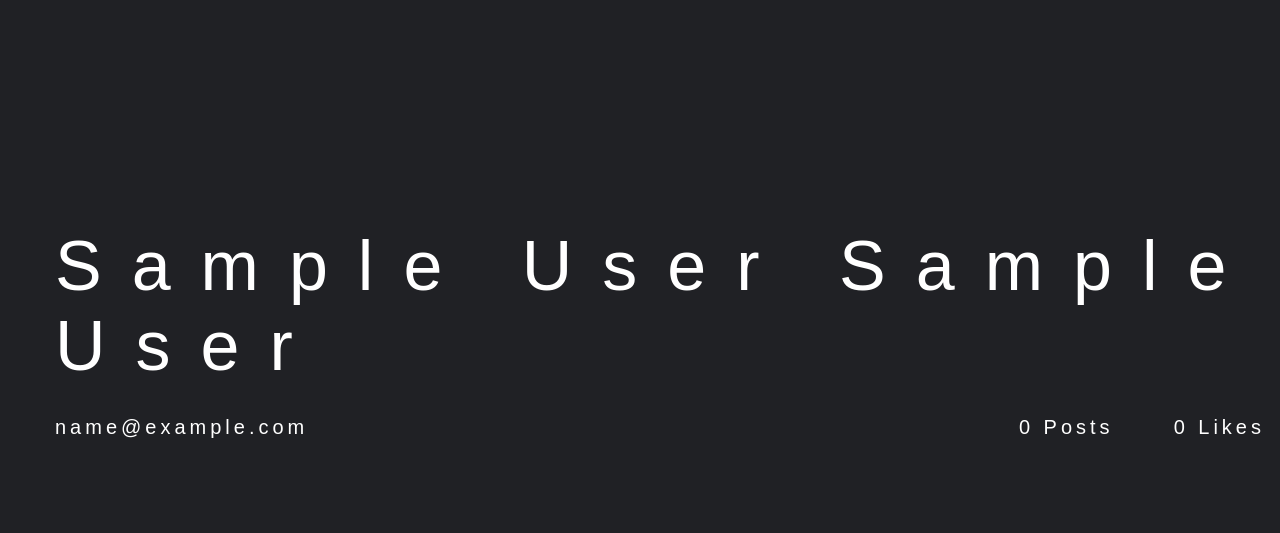
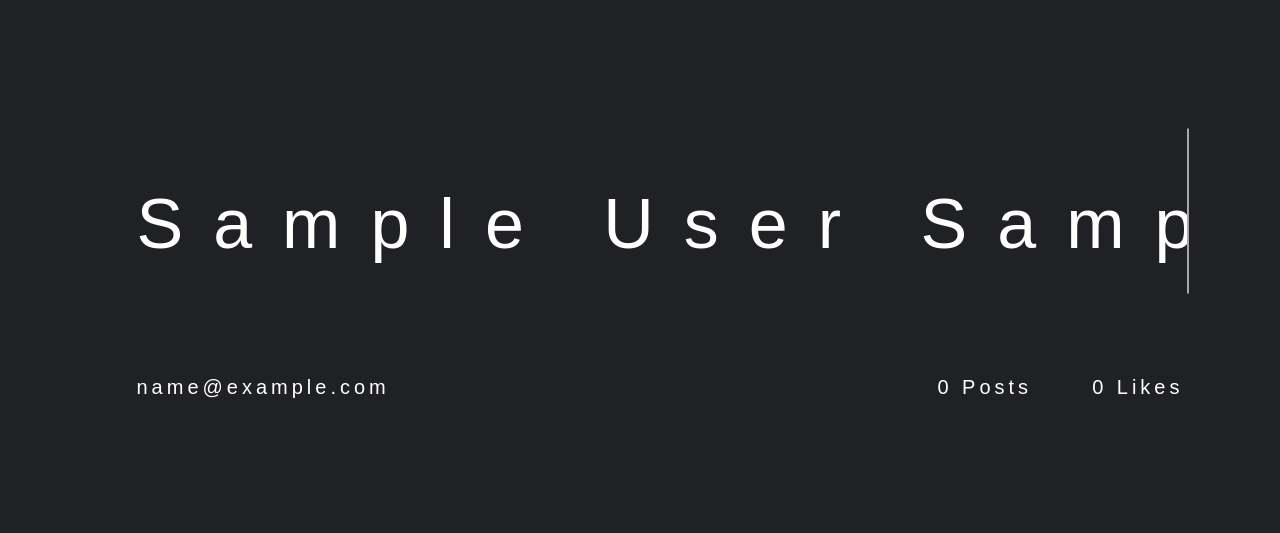
Before and after one commit to school-archive/2020-21-ITP-BestPicture, a PHP site: page /Schule/profil/profil.php in a window 1280 px wide. Shown: the part 53-586 px from the top of the page. Run offline with PHP 8.4, Linux system fonts and the light colour scheme; the visitor is signed in with stand-in values (Sample User, id 1); data that the repository does not hold is empty.

Commit message:
animation profil

```diff
--- a/assets/styles/profil2.css
+++ b/assets/styles/profil2.css
@@ -42,3 +42,28 @@ html, body{
 #mail{
     float: left;
 }
+.line-1{
+    position: relative;
+    top: 50%;
+    width: 24em;
+    margin: 0 auto;
+    border-right: 2px solid rgba(255,255,255,.75);
+    font-size: 180%;
+    text-align: center;
+    white-space: nowrap;
+    overflow: hidden;
+    transform: translateY(-50%);
+}
+
+.anim-typewriter{
+    animation: typewriter 4s steps(44) 1s 1 normal both,
+    blinkTextCursor 500ms steps(44) infinite normal;
+}
+@keyframes typewriter{
+    from{width: 0;}
+    to{width: 15em;}
+}
+@keyframes blinkTextCursor{
+    from{border-right-color: rgba(255,255,255,.75);}
+    to{border-right-color: transparent;}
+}
--- a/profil/profil.php
+++ b/profil/profil.php
@@ -51,7 +51,7 @@ $posts = get_count_photos_of_user($userid);
         <article class="wrapper profil">
             <!--<img class="bo boimg-1" src="../assets/images/Logo_light.jpg" alt="placehold">-->
             <div class="text">
-                <p id="h5"><?php echo $name ?></p><br>
+                <p id="h5" class="line-1 anim-typewriter"><?php echo $name ?></p><br>
                 <p class="acc" id="mail"><span class="bold"><?php echo $email ?></span></p>
                 <p class="acc"><span class="bold"><?php echo $likes ?></span> Likes</p>
                 <p class="acc"><span class="bold"><?php echo $posts ?></span> Posts</p>
```
